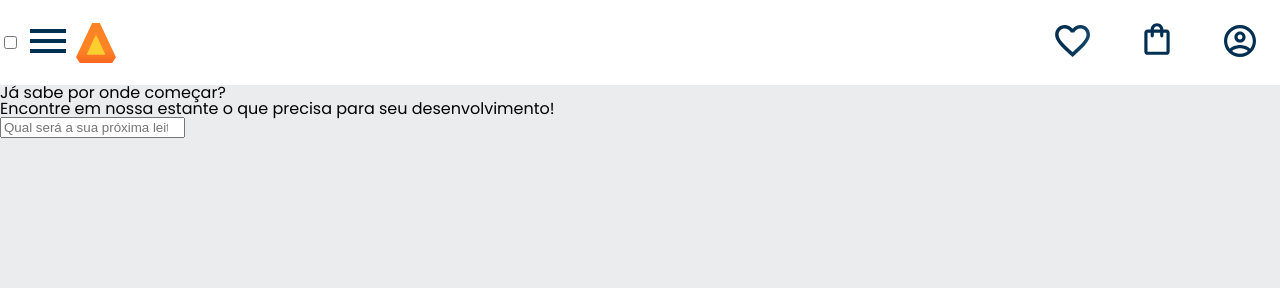
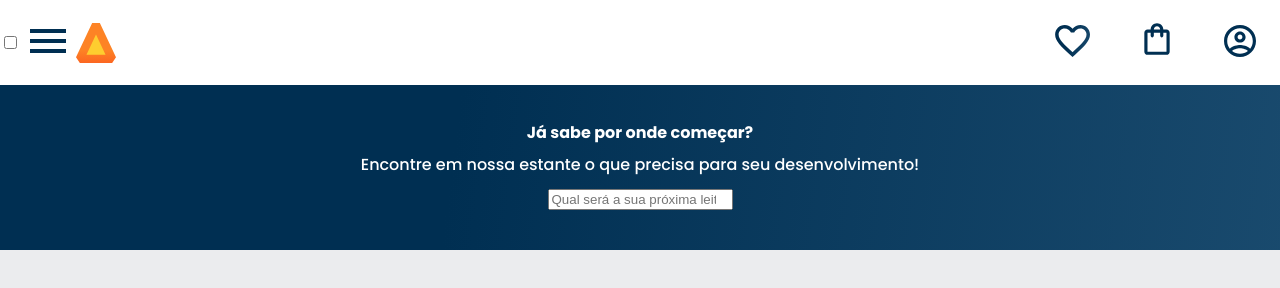
Before and after one commit to andreia025martins/Turma-C, a plain HTML site: page index.html in a window 1280 px wide. Drawn offline with Linux system fonts and the light colour scheme.

Commit message:
Inicio da seção

```diff
--- a/style.css
+++ b/style.css
@@ -1,9 +1,11 @@
 @import url("styles/header.css");
+@import url("styles/banner.css");
 :root{
     --cor-de-fundo:#EBECEE;
     --branco: #FFFFFF;
     --laranja:  #FECD2F;
-    --azul-degrade:linear-gradient(97.54deg, #002F52 35.49%, #326589 165.37%);
+    --azul-degrade: linear-gradient(97.54deg, #002f52 35.49%, #326589 165.37%);
+    --azul: #002F52;
     --fonte-principal: "poppins";
 }
 
--- /dev/null
+++ b/styles/banner.css
@@ -0,0 +1,16 @@
+.banner{
+    background: var(--azul-degrade);
+    color: var(--branco);
+    text-align: center;
+    padding: 2.5em 2em;
+}
+
+.banner__titulo{
+    font-size: 16px;
+    font-weight: 700;
+}
+
+.banner__text{
+    font-weight: 500;
+    padding: 1em 0;
+}
```
